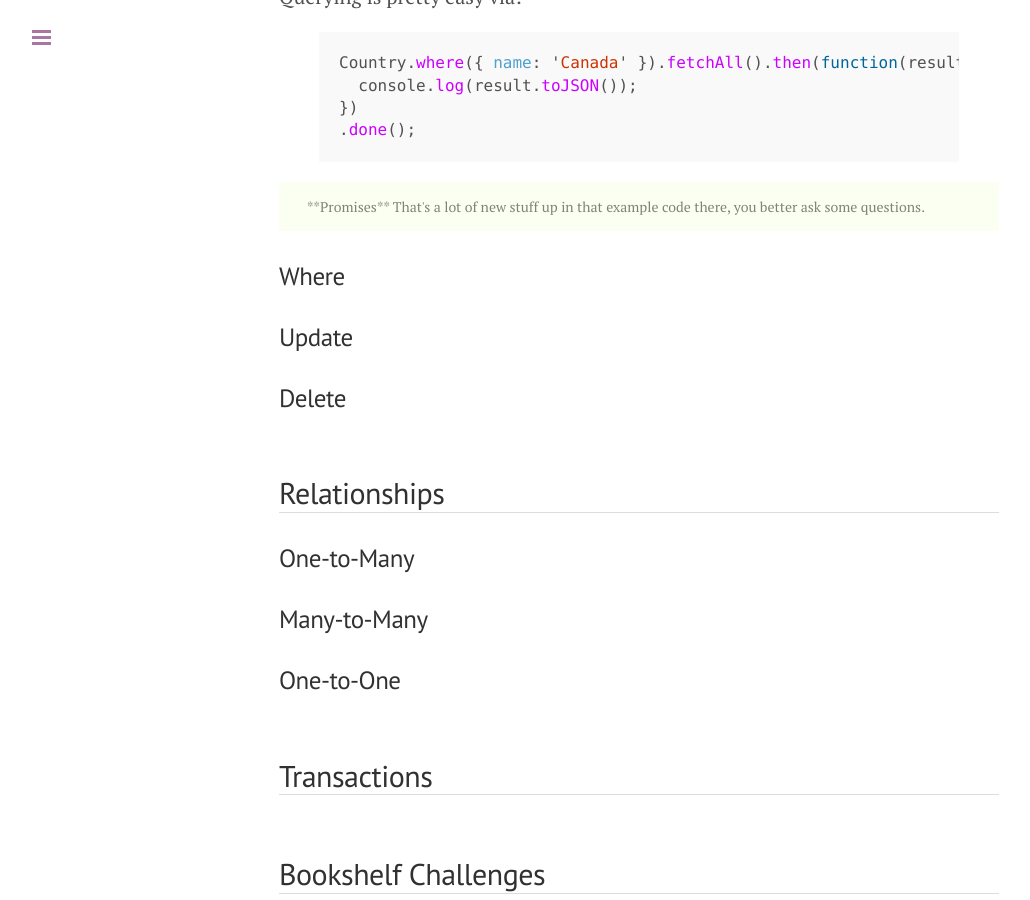
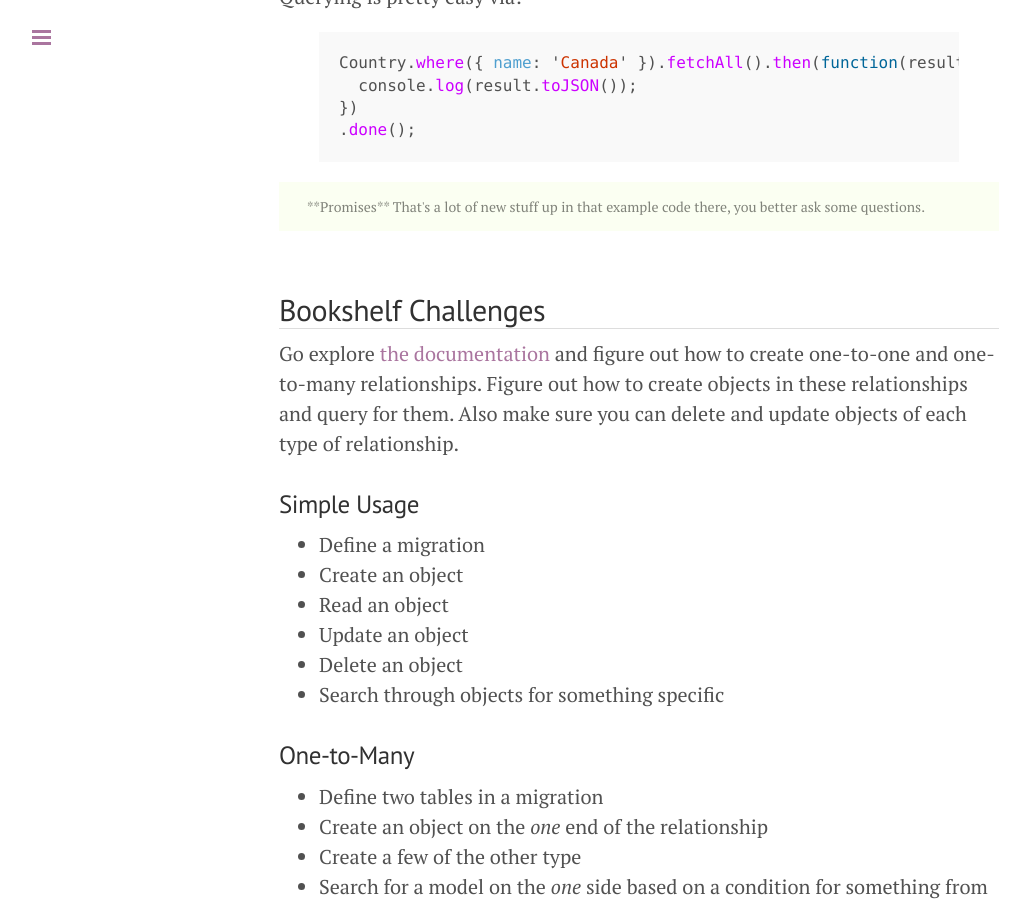
Before and after one commit to wbyoung/jsi, a Jekyll site: the page built from _posts/00-06-03-persistance.md, in a window 1280 px wide and 900 px high, scrolled down 13786 px. Shown: the whole window, without its empty margins (1-1031 px from the left). Built offline with Jekyll 4.4.1, drawn with Linux system fonts in a browser that asks for light colours; nearby versions of some CDN libraries; Markdown is read by kramdown in place of the engine named in the settings.

Commit message:
Removed placeholders.

```diff
--- a/_posts/00-06-03-persistance.md
+++ b/_posts/00-06-03-persistance.md
@@ -643,23 +643,6 @@ That's a lot of new stuff up in that example code there, you better ask some
 questions.
 </aside>
 
-### Where
-
-### Update
-
-### Delete
-
-
-## Relationships
-
-### One-to-Many
-
-### Many-to-Many
-
-### One-to-One
-
-## Transactions
-
 
 ## Bookshelf Challenges
 
```
